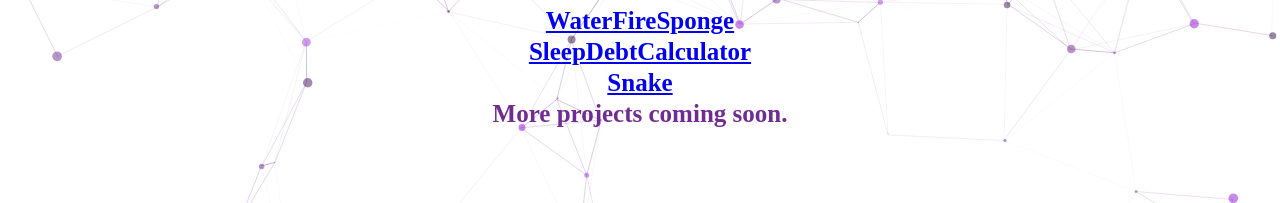
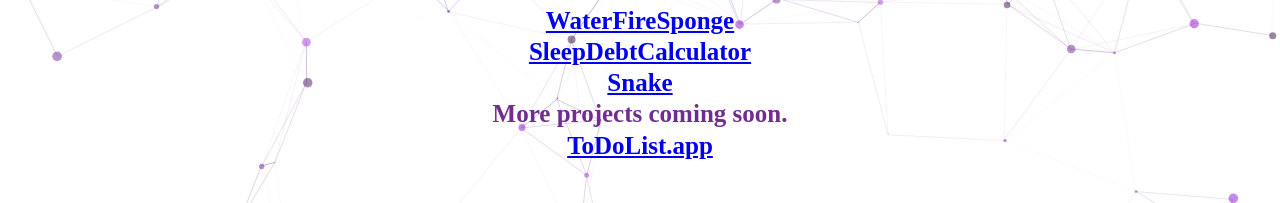
Before and after one commit to MrPurples/MyPortfolioWebSite, a plain HTML site: page index.html in a window 1280 px wide. Shown: the part 749-952 px from the top of the page. Drawn offline with Linux system fonts and the light colour scheme; animation ran at ten frames a second.

Commit message:
Update index.html

```diff
--- a/index.html
+++ b/index.html
@@ -84,10 +84,10 @@
               <li>
                 <a>More projects coming soon.</a>
               </li>
+              <li>
+                <a href="https://mrpurples.github.io/ToDoList.app/" target="_blank">ToDoList.app</a>
+              </li>
               <!-- <li>
-                <a>Project 3</a>
-              </li>
-              <li>
                 <a>Project 4</a>
               </li>
               <li>
```
